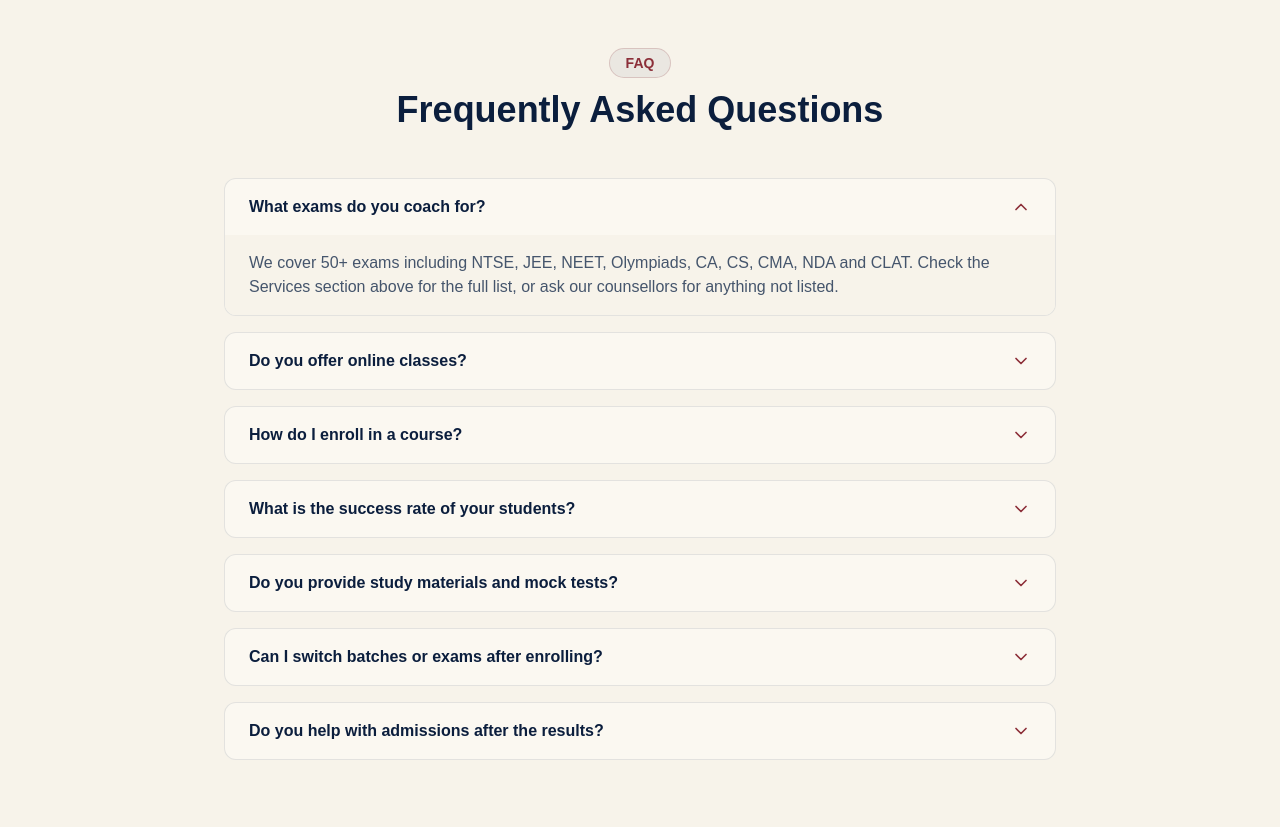
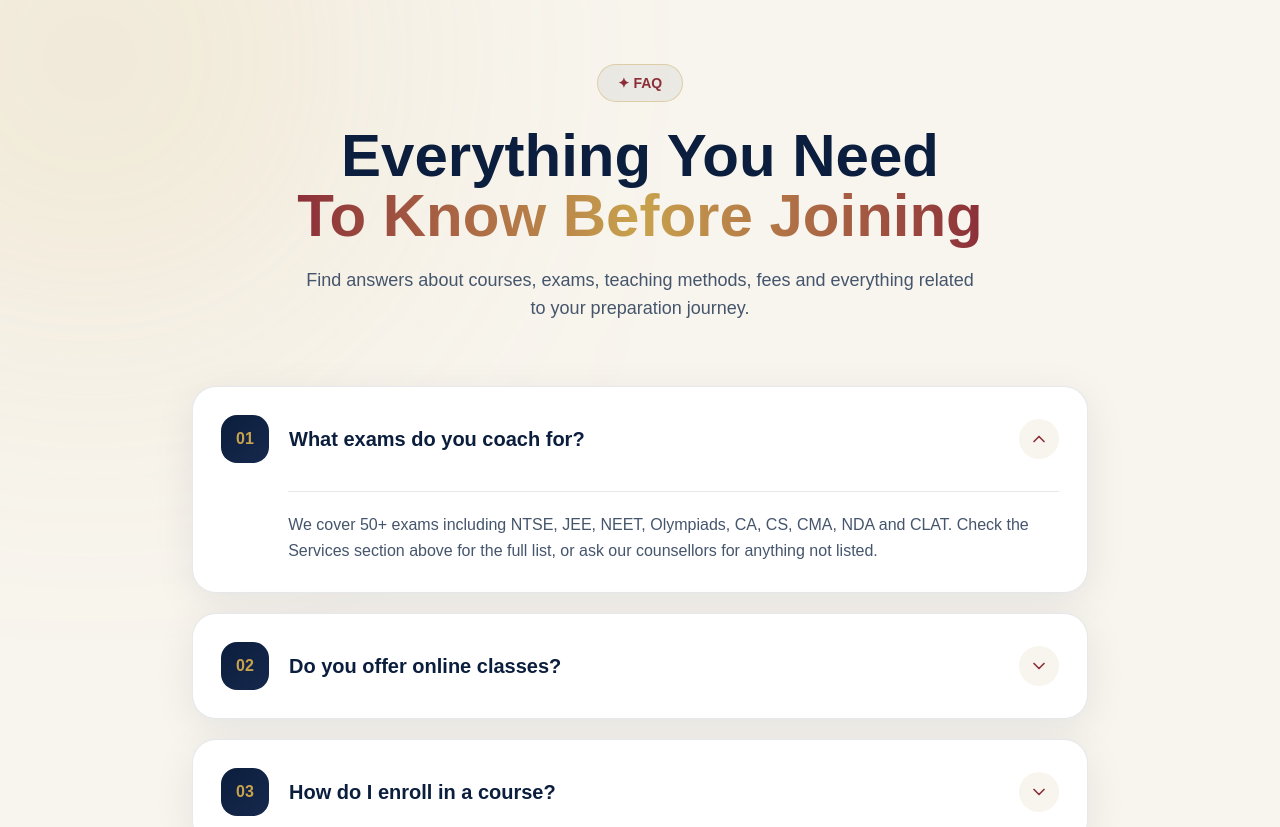
Before and after one commit to mumbaiops45/Kumarthestar, a Next.js app: page / in a window 1280 px wide. Shown: the part 5640-6467 px from the top of the page. Built offline with nearby package versions, Linux system fonts and the light colour scheme.

Commit message:
make some

```diff
--- a/src/app/component/Home.jsx
+++ b/src/app/component/Home.jsx
@@ -696,7 +696,7 @@ const Home = () => {
                 </section>
 
 
-                <section className="py-20 bg-[#F7F3EA]">
+                {/* <section className="py-20 bg-[#F7F3EA]">
                     <div className="max-w-4xl mx-auto px-4 sm:px-6 lg:px-8">
                         <motion.div initial="hidden" whileInView="visible" viewport={{ once: true }} variants={staggerContainer} className="text-center mb-12">
                             <motion.span variants={fadeInUp} className="inline-block px-4 py-1 bg-[#0B1E3D]/5 text-[#8C2F39] rounded-full text-sm font-semibold mb-3 border border-[#8C2F39]/20">FAQ</motion.span>
@@ -725,7 +725,477 @@ const Home = () => {
                             ))}
                         </motion.div>
                     </div>
-                </section>
+                </section> */}
+                <section className="relative py-24 bg-[#F8F5EE] overflow-hidden">
+
+    {/* Background Decorative Glow */}
+
+    <div className="
+        absolute
+        -top-40
+        -left-40
+        w-[500px]
+        h-[500px]
+        rounded-full
+        bg-[#C8A24D]/20
+        blur-[150px]
+    "/>
+
+
+    <div className="
+        absolute
+        -bottom-40
+        -right-40
+        w-[500px]
+        h-[500px]
+        rounded-full
+        bg-[#8C2F39]/10
+        blur-[150px]
+    "/>
+
+
+
+    {/* Soft Pattern */}
+
+    <div
+        className="
+        absolute inset-0
+        opacity-[0.04]
+        bg-[linear-gradient(#0B1E3D_1px,transparent_1px),
+        linear-gradient(90deg,#0B1E3D_1px,transparent_1px)]
+        bg-[size:60px_60px]
+        "
+    />
+
+
+
+    <div className="
+        relative
+        max-w-6xl
+        mx-auto
+        px-4
+        sm:px-6
+        lg:px-8
+    ">
+
+
+        {/* Header */}
+
+        <motion.div
+            initial="hidden"
+            whileInView="visible"
+            viewport={{once:true}}
+            variants={staggerContainer}
+            className="text-center mb-16"
+        >
+
+
+            <motion.span
+                variants={fadeInUp}
+                className="
+                inline-flex
+                items-center
+                gap-2
+                px-5
+                py-2
+                rounded-full
+                bg-[#0B1E3D]/5
+                border
+                border-[#C8A24D]/40
+                text-[#8C2F39]
+                font-semibold
+                text-sm
+                "
+            >
+                ✦ FAQ
+            </motion.span>
+
+
+
+
+            <motion.h2
+                variants={fadeInUp}
+                className="
+                mt-6
+                font-display
+                text-4xl
+                md:text-6xl
+                font-bold
+                text-[#0B1E3D]
+                "
+            >
+
+                Everything You Need
+                <br/>
+
+                <span
+                className="
+                bg-gradient-to-r
+                from-[#8C2F39]
+                via-[#C8A24D]
+                to-[#8C2F39]
+                bg-clip-text
+                text-transparent
+                "
+                >
+                    To Know Before Joining
+                </span>
+
+
+            </motion.h2>
+
+
+
+            <motion.p
+                variants={fadeInUp}
+                className="
+                mt-5
+                max-w-2xl
+                mx-auto
+                text-slate-600
+                text-lg
+                "
+            >
+                Find answers about courses, exams, teaching methods,
+                fees and everything related to your preparation journey.
+            </motion.p>
+
+
+        </motion.div>
+
+
+
+
+
+
+        {/* FAQ Cards */}
+
+
+        <motion.div
+            initial="hidden"
+            whileInView="visible"
+            viewport={{once:true}}
+            variants={staggerContainer}
+            className="
+            max-w-4xl
+            mx-auto
+            space-y-5
+            "
+        >
+
+
+
+        {faqs.map((faq,index)=>(
+
+
+            <motion.div
+                key={index}
+                variants={fadeInUp}
+                className="
+                group
+                bg-white
+                rounded-3xl
+                border
+                border-[#0B1E3D]/10
+                shadow-[0_10px_40px_rgba(11,30,61,0.08)]
+                hover:shadow-[0_20px_50px_rgba(11,30,61,0.15)]
+                transition-all
+                duration-300
+                overflow-hidden
+                "
+            >
+
+
+
+                <button
+
+                onClick={() =>
+                    setFaqOpen(
+                        faqOpen === index
+                        ? null
+                        : index
+                    )
+                }
+
+                className="
+                w-full
+                flex
+                items-center
+                justify-between
+                p-6
+                md:p-7
+                text-left
+                "
+                >
+
+
+
+
+                    <div className="
+                    flex
+                    items-center
+                    gap-5
+                    ">
+
+
+                        {/* Number Badge */}
+
+                        <div
+                        className="
+                        flex-shrink-0
+                        w-12
+                        h-12
+                        rounded-2xl
+                        bg-gradient-to-br
+                        from-[#0B1E3D]
+                        to-[#16294D]
+                        text-[#C8A24D]
+                        flex
+                        items-center
+                        justify-center
+                        font-bold
+                        "
+                        >
+
+                            {String(index+1).padStart(2,"0")}
+
+                        </div>
+
+
+
+
+                        <span
+                        className="
+                        text-[#0B1E3D]
+                        font-semibold
+                        text-lg
+                        md:text-xl
+                        "
+                        >
+
+                            {faq.question}
+
+                        </span>
+
+
+                    </div>
+
+
+
+
+
+
+                    {/* Icon */}
+
+                    <div
+                    className="
+                    w-10
+                    h-10
+                    rounded-full
+                    bg-[#F8F5EE]
+                    flex
+                    items-center
+                    justify-center
+                    group-hover:bg-[#FFF3D6]
+                    transition
+                    "
+                    >
+
+                    {
+                    faqOpen === index
+
+                    ?
+
+                    <ChevronUp
+                    className="
+                    w-5
+                    h-5
+                    text-[#8C2F39]
+                    "
+                    />
+
+                    :
+
+                    <ChevronDown
+                    className="
+                    w-5
+                    h-5
+                    text-[#8C2F39]
+                    "
+                    />
+
+                    }
+
+
+                    </div>
+
+
+                </button>
+
+
+
+
+
+
+
+
+                {/* Answer */}
+
+
+                <motion.div
+
+                    initial={false}
+
+                    animate={{
+                        height:
+                        faqOpen === index
+                        ? "auto"
+                        : 0,
+
+                        opacity:
+                        faqOpen === index
+                        ? 1
+                        : 0
+                    }}
+
+                    transition={{
+                        duration:0.35
+                    }}
+
+                    className="overflow-hidden"
+
+                >
+
+
+                    <div
+                    className="
+                    px-6
+                    md:px-7
+                    pb-7
+                    ml-0
+                    md:ml-[4.2rem]
+                    text-slate-600
+                    leading-relaxed
+                    "
+                    >
+
+
+                        <div
+                        className="
+                        border-t
+                        border-[#0B1E3D]/10
+                        pt-5
+                        "
+                        >
+
+                            {faq.answer}
+
+                        </div>
+
+
+                    </div>
+
+
+
+                </motion.div>
+
+
+
+            </motion.div>
+
+
+        ))}
+
+
+
+        </motion.div>
+
+
+
+
+
+
+
+        {/* Bottom Trust Section */}
+
+
+        <motion.div
+
+        initial={{opacity:0,y:20}}
+
+        whileInView={{opacity:1,y:0}}
+
+        viewport={{once:true}}
+
+        className="
+        mt-16
+        flex
+        flex-wrap
+        justify-center
+        gap-4
+        "
+
+        >
+
+
+            <div
+            className="
+            px-6
+            py-3
+            rounded-full
+            bg-[#0B1E3D]
+            text-white
+            text-sm
+            font-semibold
+            "
+            >
+
+                ✓ 50,000+ Students Guided
+
+            </div>
+
+
+            <div
+            className="
+            px-6
+            py-3
+            rounded-full
+            bg-white
+            border
+            border-[#C8A24D]/40
+            text-[#0B1E3D]
+            text-sm
+            font-semibold
+            "
+            >
+
+                ✓ Expert Mentors
+
+            </div>
+
+
+            <div
+            className="
+            px-6
+            py-3
+            rounded-full
+            bg-white
+            border
+            border-[#C8A24D]/40
+            text-[#0B1E3D]
+            text-sm
+            font-semibold
+            "
+            >
+
+                ✓ Proven Results
+
+            </div>
+
+
+        </motion.div>
+    </div>
+</section>
 
 
                 <section className="py-20 bg-gradient-to-br from-[#0B1E3D] via-[#16294D] to-[#0B1E3D] text-white">
```
